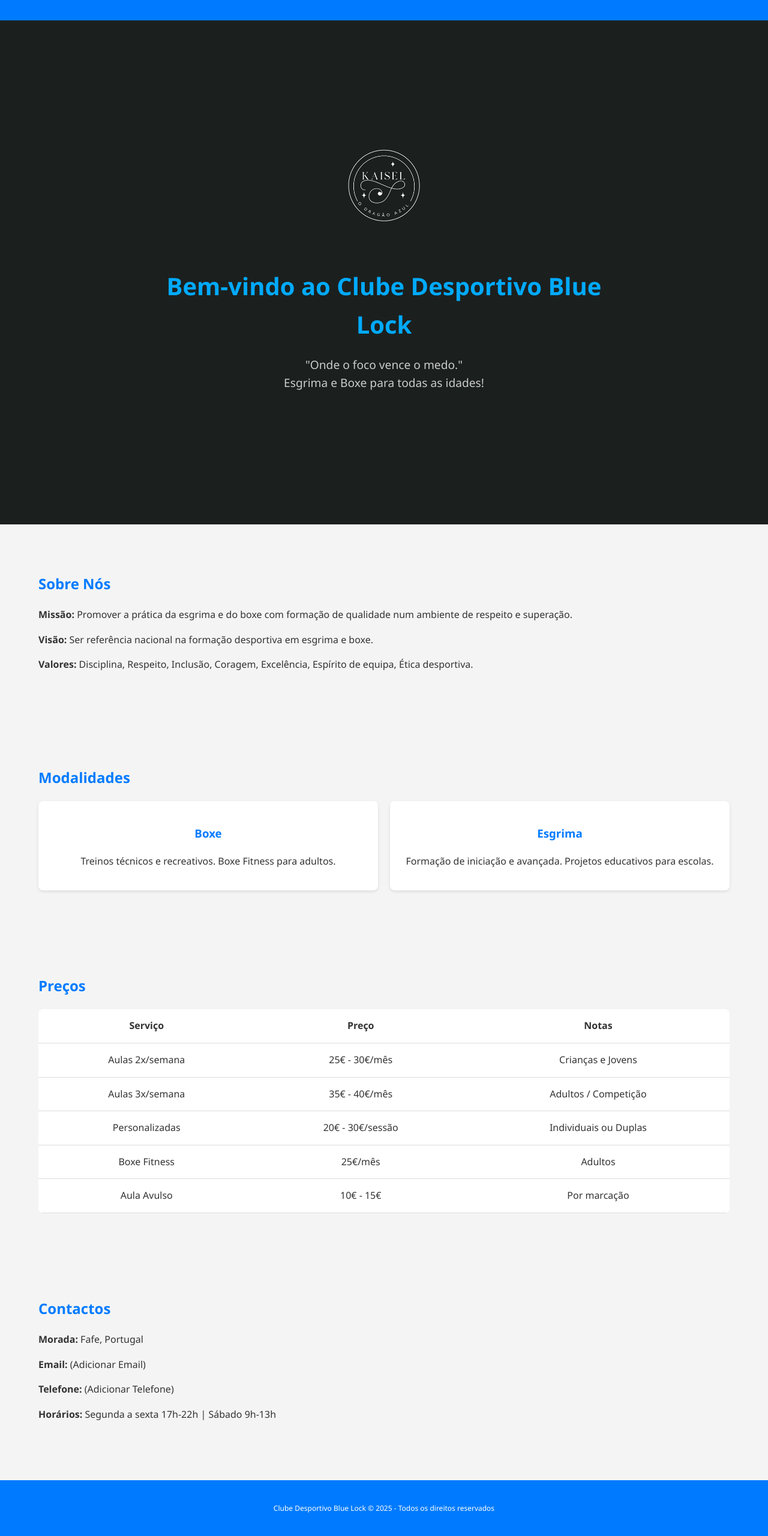
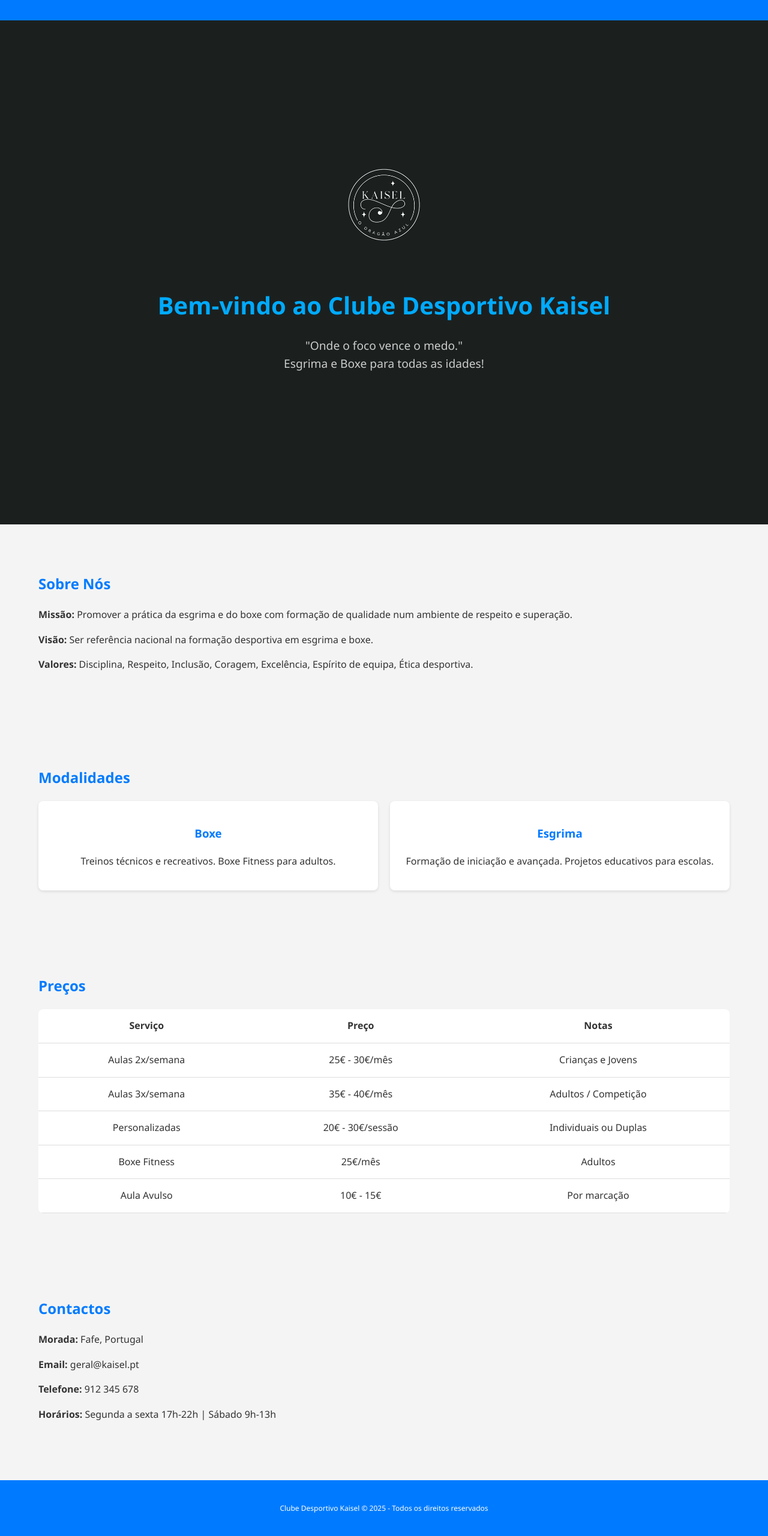
Before and after one commit to Muriz12/BlueLock, a plain HTML site: page index.html in a window 1280 px wide. Shown: the part 82-2642 px from the top of the page at 60% size. Drawn offline with Linux system fonts and the light colour scheme.

Commit message:
Edição Necessária

```diff
--- a/index.html
+++ b/index.html
@@ -3,7 +3,7 @@
 <head>
     <meta charset="UTF-8">
     <meta name="viewport" content="width=device-width, initial-scale=1.0">
-    <title>Clube Desportivo Blue Lock</title>
+    <title>Clube Desportivo Kaisel</title>
     <link rel="stylesheet" href="style.css">
 </head>
 <body>
@@ -26,8 +26,9 @@
 
     <section id="inicio" class="hero">
         <div class="hero-content">
-            <img src="logo.png" alt="Logo Blue Lock" class="hero-logo">
-            <h1>Bem-vindo ao Clube Desportivo Blue Lock</h1>
+            <img src="logo.png" alt="Logo Kaisel
+            " class="hero-logo">
+            <h1>Bem-vindo ao Clube Desportivo Kaisel</h1>
             <p>"Onde o foco vence o medo."<br>Esgrima e Boxe para todas as idades!</p>
         </div>
     </section>
@@ -83,15 +84,15 @@
         <div class="container">
             <h2>Contactos</h2>
             <p><strong>Morada:</strong> Fafe, Portugal</p>
-            <p><strong>Email:</strong> (Adicionar Email)</p>
-            <p><strong>Telefone:</strong> (Adicionar Telefone)</p>
+            <p><strong>Email:</strong> geral@kaisel.pt</p>
+            <p><strong>Telefone:</strong> 912 345 678</p>
             <p><strong>Horários:</strong> Segunda a sexta 17h-22h | Sábado 9h-13h</p>
         </div>
     </section>
 
     <footer>
         <div class="container">
-            <p>Clube Desportivo Blue Lock &copy; 2025 - Todos os direitos reservados</p>
+            <p>Clube Desportivo Kaisel &copy; 2025 - Todos os direitos reservados</p>
         </div>
     </footer>
 
```
